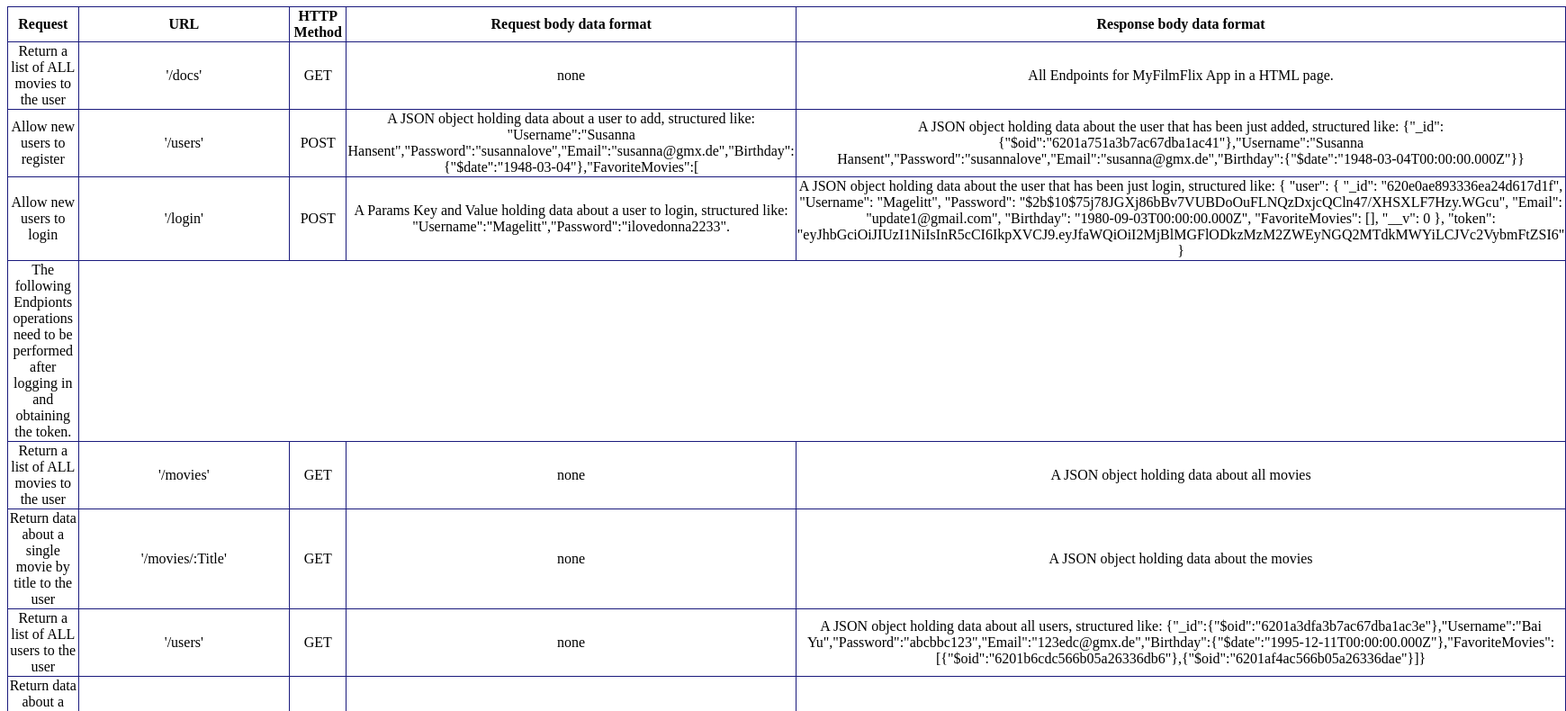
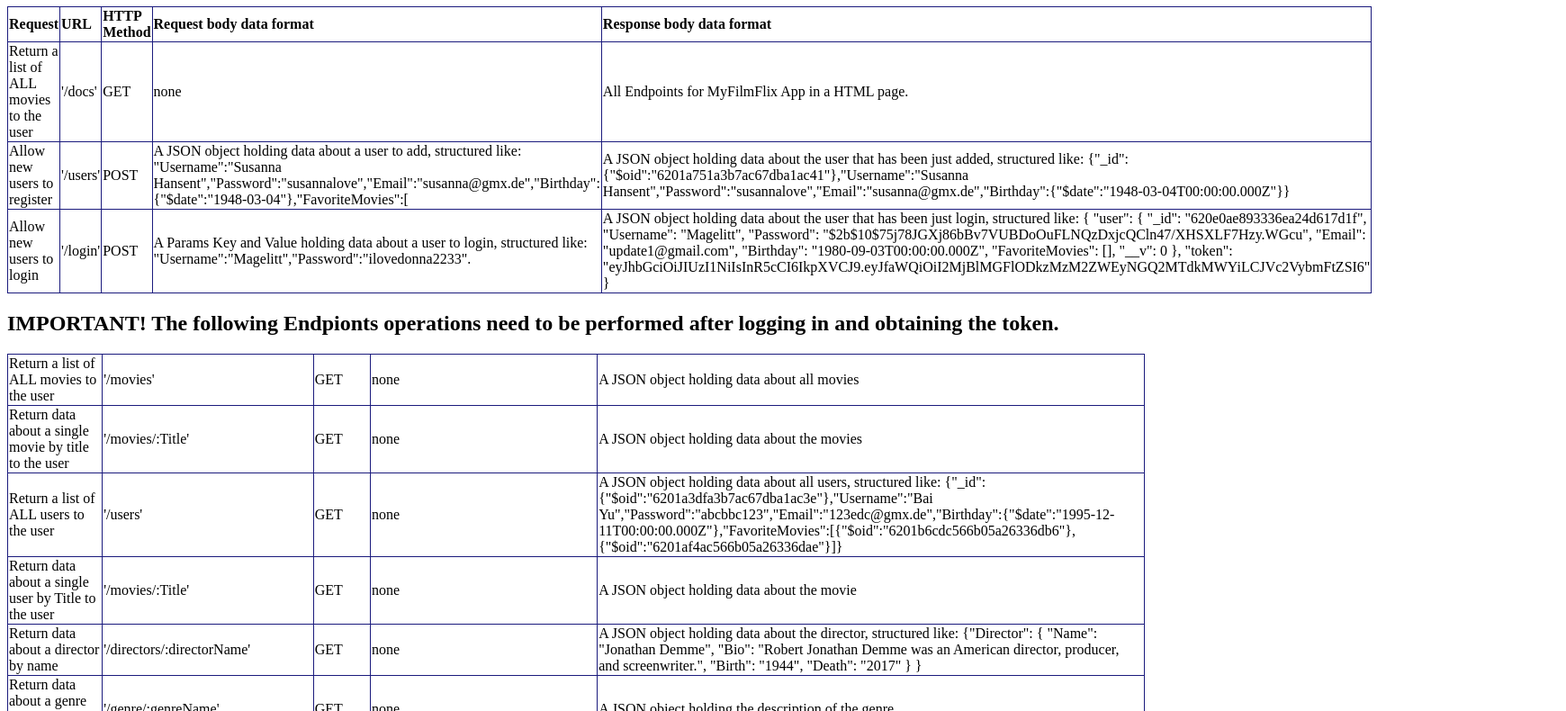
Before and after one commit to YuhuiWu92/my-movies-api, a website: page public/documentation.html in a window 1280 px wide. Shown: the part 189-979 px from the top of the page at 90% size, 1740 px wide, since content can reach past the window. Drawn offline with Linux system fonts and the light colour scheme.

Commit message:
update docs css

```diff
--- a/public/documentation.html
+++ b/public/documentation.html
@@ -6,10 +6,11 @@
     <meta charset="UTF-8">
     <meta http-equiv="X-UA-Compatible" content="IE=edge">
     <meta name="viewport" content="width=device-width, initial-scale=1.0">
-    <title>MY MOVIES_API</title>
+    <title>MY Film Flix_API</title>
     <style>
         table {
             border-collapse: collapse;
+            display: table;
         }
 
         table,
@@ -20,14 +21,22 @@
 
         th,
         td {
-            text-align: center;
+            text-align: left;
+        }
+
+        tr {
+            display: table-row;
+        }
+
+        td {
+            display: table-cell
         }
     </style>
 
 </head>
 
 <body>
-    <h1>MY MOVIES_API</h1>
+    <h1>MY Film Flix_API</h1>
     <p> This web application will provide users with access to information about different movies, directors, and genres. Users will be able to sign up, update their personal information, and create a list of their favorite movies.</p>
 
     <h1>TABLE</h1>
@@ -67,12 +76,11 @@
                 "update1@gmail.com", "Birthday": "1980-09-03T00:00:00.000Z", "FavoriteMovies": [], "__v": 0 }, "token": "eyJhbGciOiJIUzI1NiIsInR5cCI6IkpXVCJ9.eyJfaWQiOiI2MjBlMGFlODkzMzM2ZWEyNGQ2MTdkMWYiLCJVc2VybmFtZSI6" }
             </td>
         </tr>
-        <tr>
-            <td>
-                The following Endpionts operations need to be performed after logging in and obtaining the token.
-            </td>
-        </tr>
 
+    </table>
+    <h2>IMPORTANT! The following Endpionts operations need to be performed after logging in and obtaining the token.</h2>
+
+    <table>
         <tr>
             <td>Return a list of ALL movies to the user</td>
             <td>'/movies'</td>
@@ -81,9 +89,6 @@
             <td>A JSON object holding data about all movies
             </td>
         </tr>
-
-
-
         <tr>
             <td>Return data about a single movie by title to the user</td>
             <td>'/movies/:Title'</td>
@@ -156,9 +161,12 @@
                 <td>Allow existing user to deregister</td>
                 <td>'/users/:Username'</td>
                 <td>DELETE</td>
+                <td>none</td>
                 <td>Return a text confirming that the user was successfully deleted.</td>
             </tr>
     </table>
+
+
 </body>
 
 </html>
```
